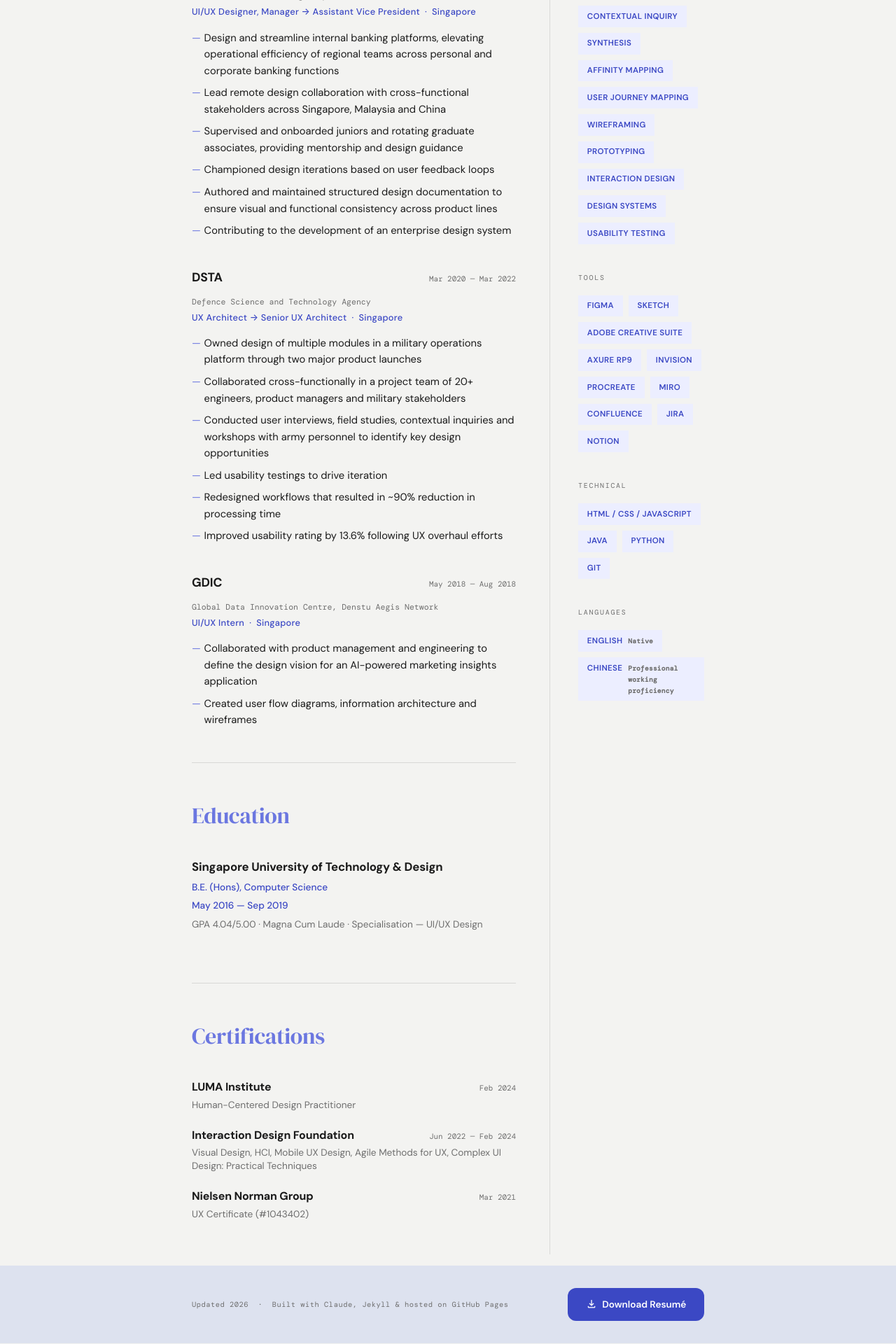
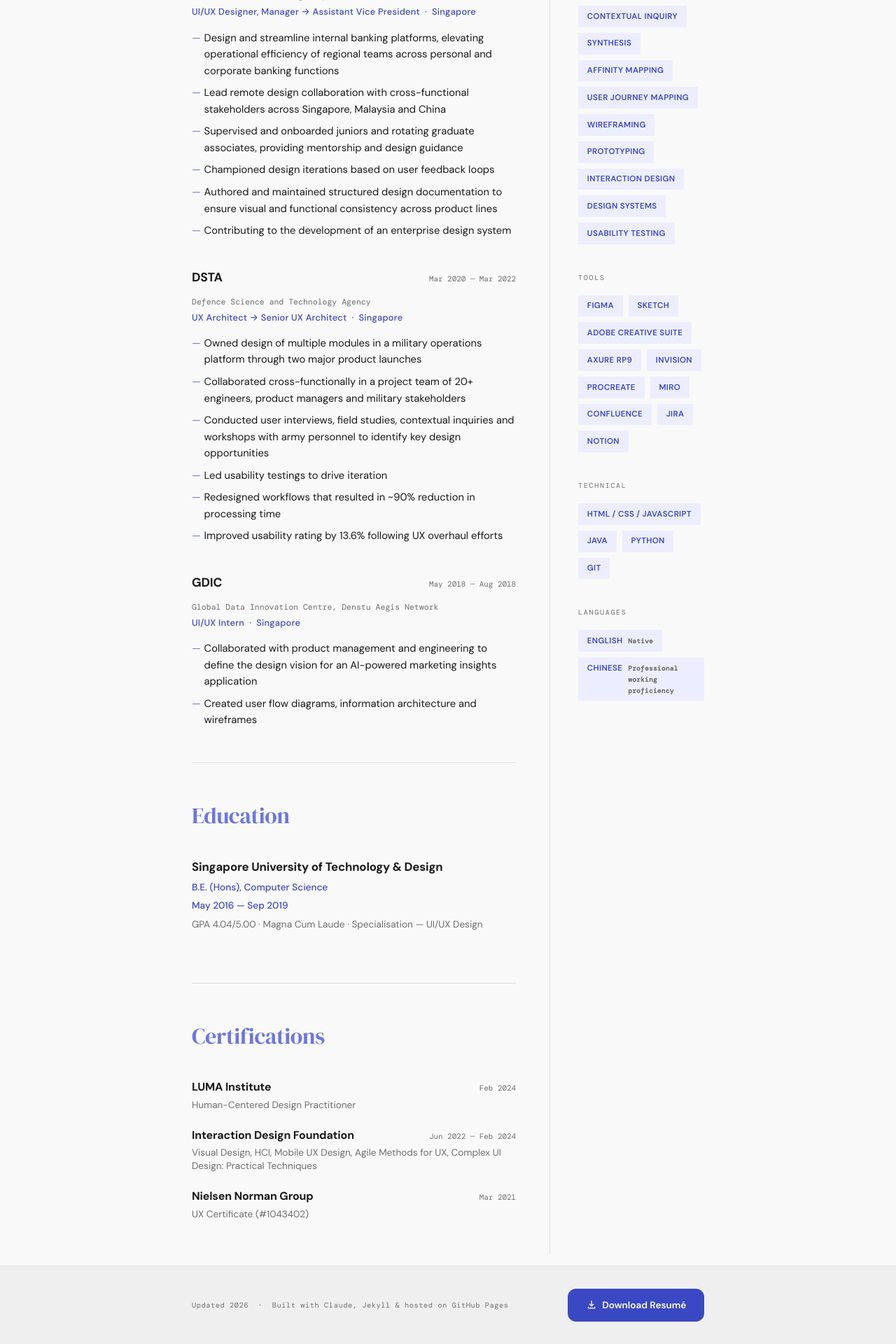
Before and after one commit to tgsy/tgsy.github.io, a Jekyll site: the page built from index.html, in a window 1280 px wide. Shown: the part 657-2577 px from the top of the page at 70% size. Built offline with Jekyll 4.4.1, drawn with Linux system fonts in a browser that asks for light colours; some web fonts are replaced.

Commit message:
added favicon, modified footer bg

```diff
--- a/assets/css/main.css
+++ b/assets/css/main.css
@@ -6,11 +6,12 @@
    ============================================================ */
 :root {
   --ink:        #1a1a1a;
-  --paper:      #f3f3f1;
+  --paper:      #f9f9f9;
   --accent:     #3b48c4;
   --accent-dim: #6b77e0;
   --tag-bg:     #eceeff;
-  --band-bg:    #dde2ef;
+  --footer-bg:     #efefef;
+  --footer-stroke: #dde2ef;
   --muted:      #6e6e6e;
   --rule:       rgba(26, 26, 26, 0.12);
 
@@ -393,7 +394,8 @@
    FOOTER
    ============================================================ */
 .site-footer {
-  background: var(--band-bg);
+  background: var(--footer-bg);
+  border-top: 1px solid var(--footer-stroke);
   margin-top: 1rem;
 }
 
```
Also changed, not shown: assets/img/favicon_32.png (added), 1 other file.
